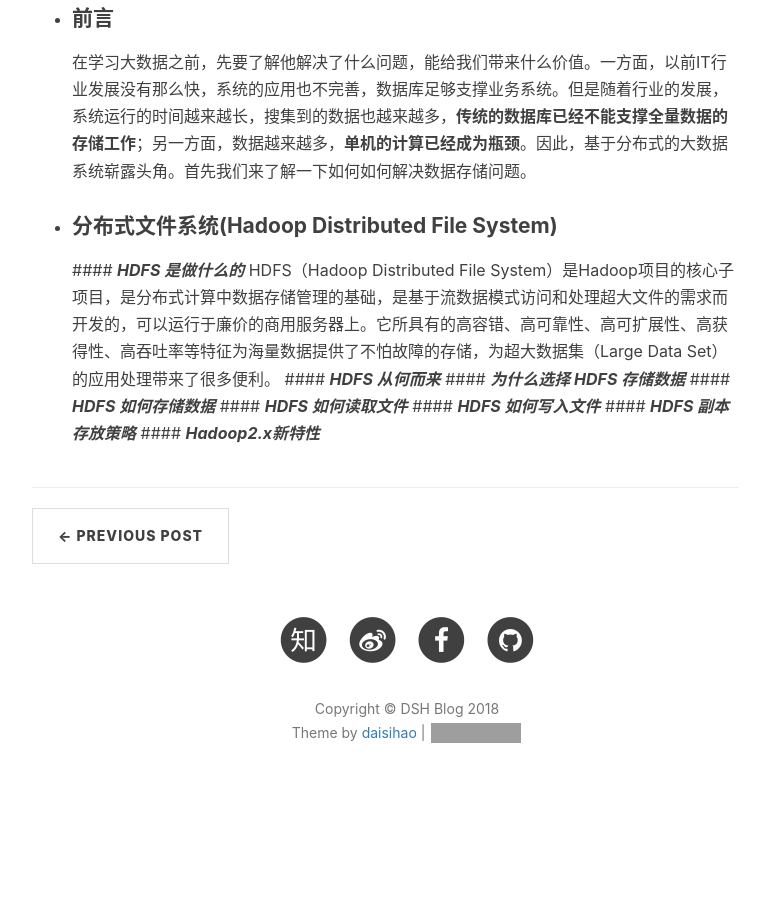
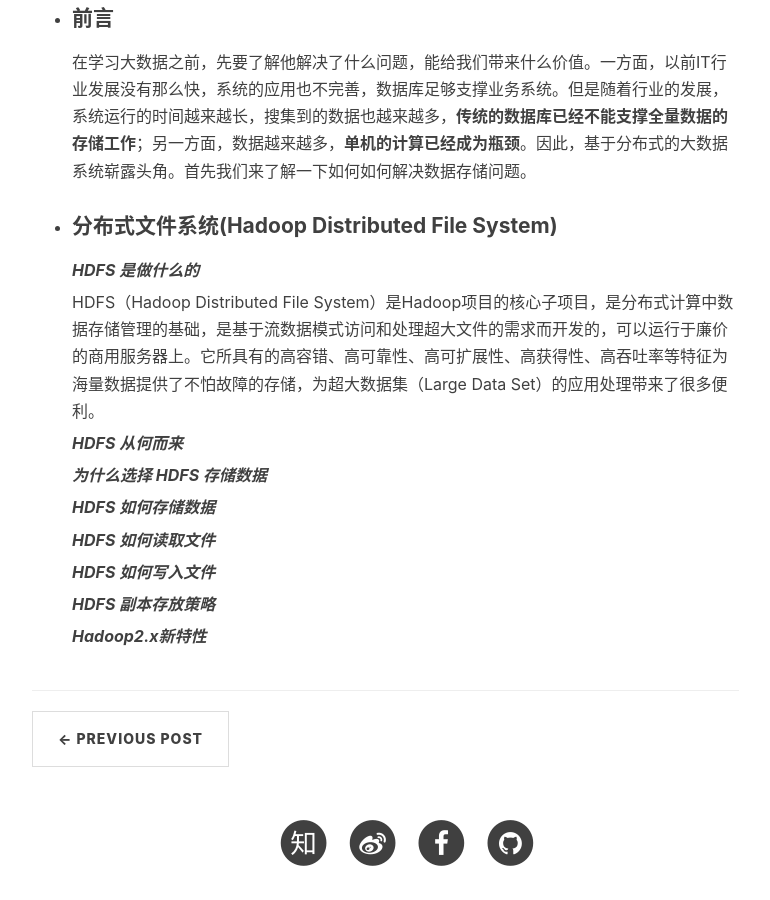
Before and after one commit to daisihao/daisihao.github.com, a Jekyll site: the page built from _posts/2018-04-08-cloudera.markdown, in a window 1280 px wide and 900 px high, scrolled down 555 px. Shown: the whole window, without its empty margins (233-1003 px from the left). Built offline with Jekyll 4.4.1, drawn with Linux system fonts in a browser that asks for light colours; nearby versions of some CDN libraries; comment, search, counter and statistics services are not loaded; before the commit the page ends 1392 px from its top, so only the background shows below that; grey boxes are pictures that could not be loaded.

```diff
--- a/_posts/2018-04-08-cloudera.markdown
+++ b/_posts/2018-04-08-cloudera.markdown
@@ -17,12 +17,20 @@ tags:
 	在学习大数据之前，先要了解他解决了什么问题，能给我们带来什么价值。一方面，以前IT行业发展没有那么快，系统的应用也不完善，数据库足够支撑业务系统。但是随着行业的发展，系统运行的时间越来越长，搜集到的数据也越来越多，**传统的数据库已经不能支撑全量数据的存储工作**；另一方面，数据越来越多，**单机的计算已经成为瓶颈**。因此，基于分布式的大数据系统崭露头角。首先我们来了解一下如何如何解决数据存储问题。
 
 * #### 分布式文件系统(Hadoop Distributed File System)
-	#### ***HDFS 是做什么的***
+	***HDFS 是做什么的***
+
 	HDFS（Hadoop Distributed File System）是Hadoop项目的核心子项目，是分布式计算中数据存储管理的基础，是基于流数据模式访问和处理超大文件的需求而开发的，可以运行于廉价的商用服务器上。它所具有的高容错、高可靠性、高可扩展性、高获得性、高吞吐率等特征为海量数据提供了不怕故障的存储，为超大数据集（Large Data Set）的应用处理带来了很多便利。
-	#### ***HDFS 从何而来***
-	#### ***为什么选择 HDFS 存储数据***
-	#### ***HDFS 如何存储数据***
-	#### ***HDFS 如何读取文件***
-	#### ***HDFS 如何写入文件***
-	#### ***HDFS 副本存放策略***
-	#### ***Hadoop2.x新特性***
+
+	***HDFS 从何而来***
+
+	***为什么选择 HDFS 存储数据***
+
+	***HDFS 如何存储数据***
+
+	***HDFS 如何读取文件***
+
+	***HDFS 如何写入文件***
+
+	***HDFS 副本存放策略***
+
+	***Hadoop2.x新特性***
```
